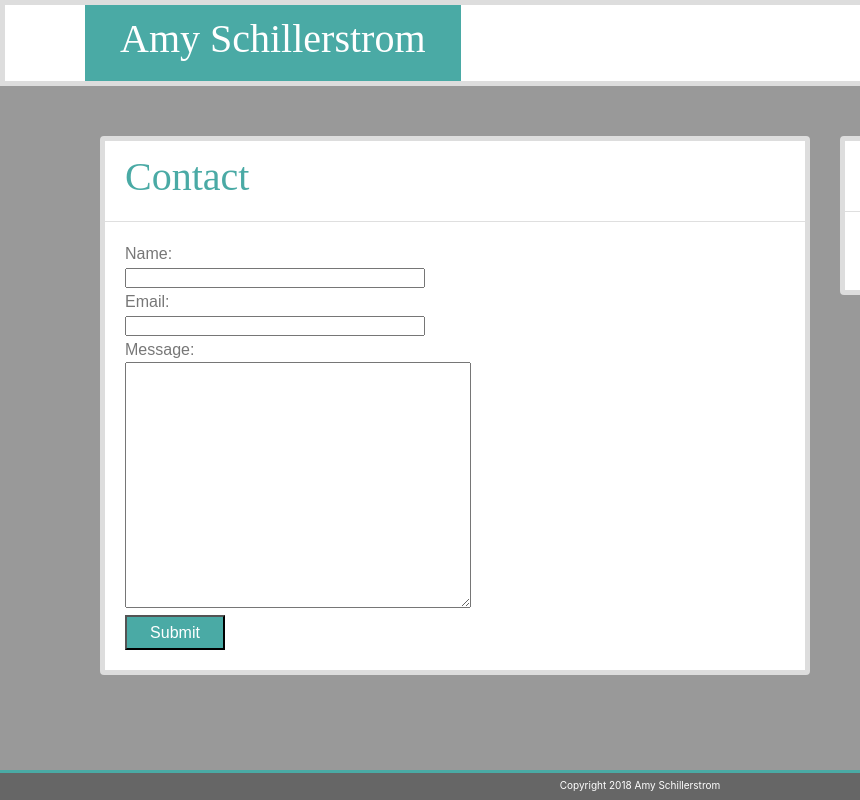
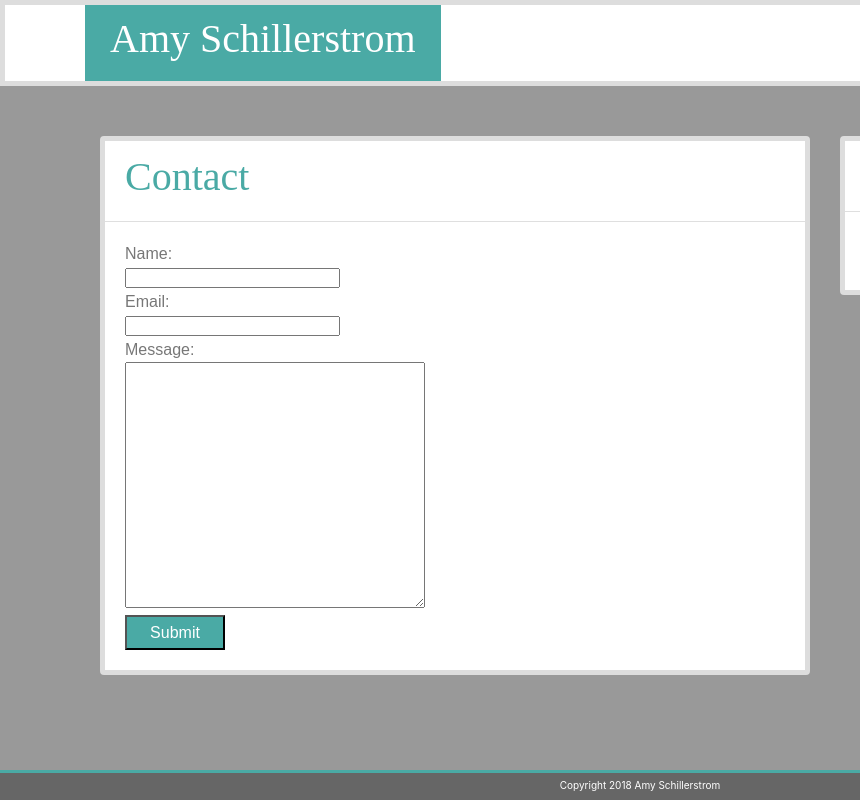
Before and after one commit to aschillerstrom/bootstrap-portfolio, a plain HTML site: page contact.html in a window 1280 px wide. Shown: the full height of the page, 0-860 px from the left. Drawn offline with nearby package versions, Linux system fonts and the light colour scheme.

Commit message:
bootstrap-portfolio

```diff
--- a/contact.html
+++ b/contact.html
@@ -16,7 +16,7 @@
     <div class="container" >
 
         <nav class="navbar navbar-expand-lg navbar-light" style="margin:0px; padding: 0px;">
-                <a class="navbar-brand" style="color:#fff; background-color: #4aaaa5; font-family: 'Times New Roman', Times, serif; padding: 10px 35px 10px 35px; margin:0px">
+                <a class="navbar-brand" style="color:#fff; background-color: #4aaaa5; font-family: 'Times New Roman', Times, serif; padding: 10px 25px 10px 25px; margin:0px">
                 <h1>Amy Schillerstrom</h1></a>
                 <button class="navbar-toggler" type="button" data-toggle="collapse" data-target="#navbarNav" aria-controls="navbarNav" aria-expanded="false" aria-label="Toggle navigation">
                   <span class="navbar-toggler-icon"></span>
@@ -53,13 +53,13 @@
                                 <div class="col-12" class="clearfix">
                                         <form>
                                                 Name:<br>
-                                                <input type="text" name="name" style ="width:300px; height:20px;">
+                                                <input type="text" name="name" style ="max-width:350px; height:20px;">
                                                 <br>
                                                 Email:<br>
-                                                <input type="text" name="email" style ="width:300px; height:20px;">
+                                                <input type="text" name="email" style ="max-width:350px; height:20px;">
                                                 <br>
                                                 Message:<br>
-                                                <textarea rows="10" cols="35"></textarea>
+                                                <textarea rows="10" cols="30"></textarea>
                                                 <br>
                                                 <input type="submit" value="Submit" style="background-color: #4aaaa5; width:100px; height:35px; color:white;">
                                               </form>
```
Also changed, not shown: index.html (+1 -1 lines), portfolio.html (+1 -1 lines).
